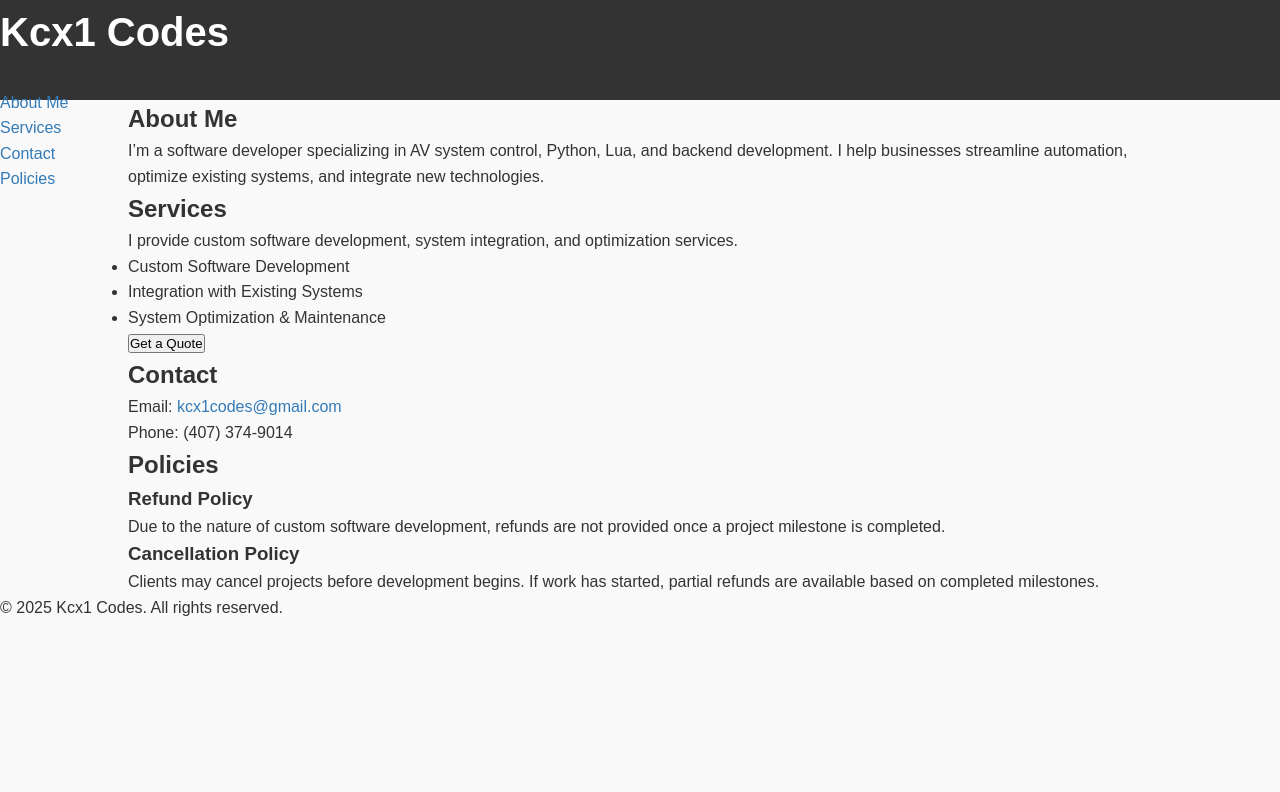
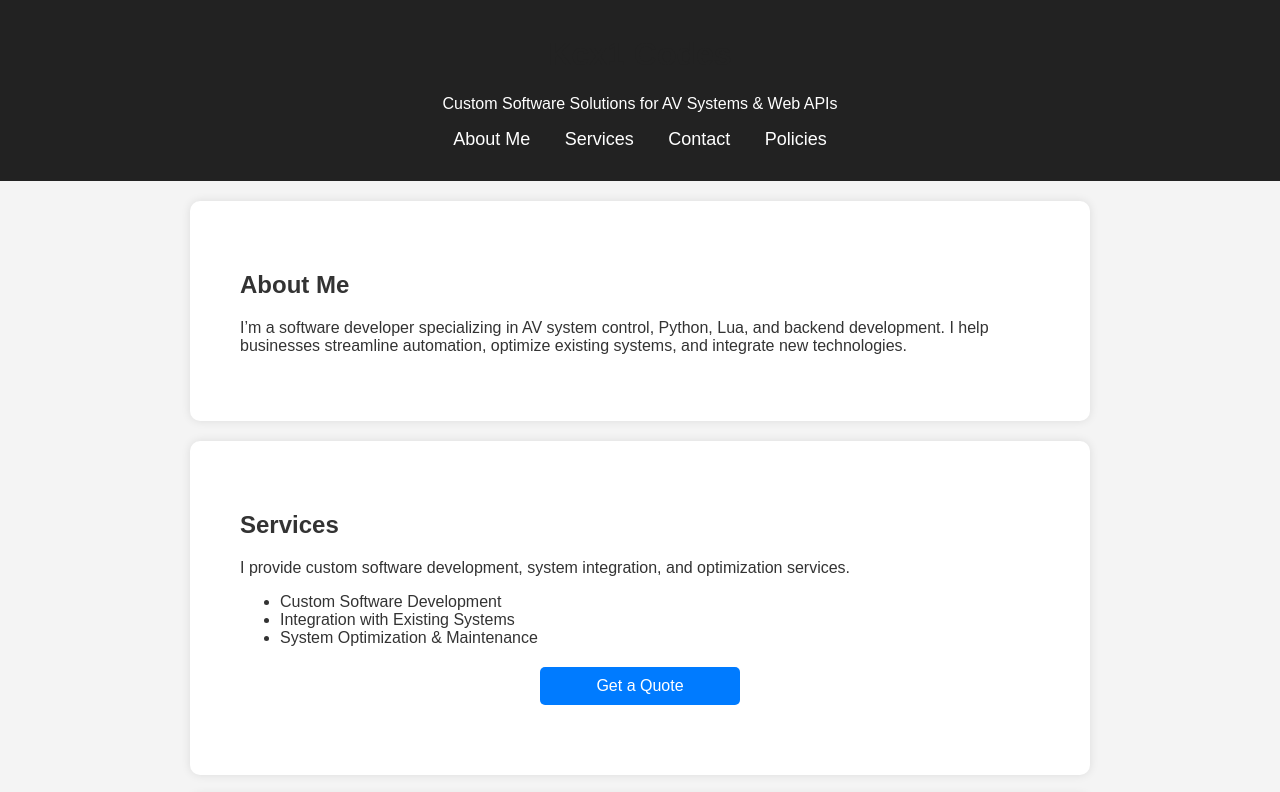
Before and after one commit to kcx1/kcx1.github.io, a plain HTML site: page index.html in a window 1280 px wide. Shown: the top 792 px of the page. Drawn offline with nearby package versions, Linux system fonts and the light colour scheme.

Commit message:
Update style.css

```diff
--- a/style.css
+++ b/style.css
@@ -1,85 +1,76 @@
-/* Global Styles */
-
-* {
-    box-sizing: border-box;
+/* General Styles */
+body {
+    font-family: Arial, sans-serif;
     margin: 0;
     padding: 0;
+    background-color: #f4f4f4;
+    color: #333;
 }
 
-body {
-    font-family: Arial, sans-serif;
-    line-height: 1.6;
-    color: #333;
-    background-color: #f9f9f9;
-}
-
-a {
-    text-decoration: none;
-    color: #337ab7;
-}
-
-a:hover {
-    color: #23527c;
-}
-
-/* Header Styles */
-
+/* Header & Navigation */
 header {
-    position: relative;
-    background-color: #333;
-    height: 100px;
+    background: #222;
+    color: white;
+    padding: 15px 0;
+    text-align: center;
 }
 
 nav ul {
     list-style: none;
+    padding: 0;
 }
 
-#nav-list {
-    float: left;
-    padding-left: 10%;
+nav ul li {
+    display: inline;
+    margin: 0 15px;
 }
 
-.nav-item {
-    display: inline-block;
-    margin-right: 20px;
+nav ul li a {
+    color: white;
+    text-decoration: none;
+    font-size: 18px;
 }
 
-.nav-link {
-    color: white;
-}
-
-a.nav-link:hover,
-a.nav-link:focus {
+nav ul li a:hover {
     text-decoration: underline;
 }
 
-/* Main Content Styles */
-
-main {
-    max-width: 80%;
-    margin-left: auto;
-    margin-right: auto;
+/* Sections */
+section {
+    padding: 50px;
+    max-width: 800px;
+    margin: 20px auto;
+    background: white;
+    border-radius: 10px;
+    box-shadow: 0 0 10px rgba(0, 0, 0, 0.1);
 }
 
-.container {
-    padding-top: 10%;
+h1 {
+    text-align: center;
+    color: #222;
 }
 
-header h1 {
-    font-size: 2.5rem;
-    color: #fff;
-    line-height: 1.6;
+button {
+    display: block;
+    width: 200px;
+    margin: 20px auto;
+    padding: 10px;
+    background: #007BFF;
+    color: white;
+    border: none;
+    border-radius: 5px;
+    cursor: pointer;
+    font-size: 16px;
 }
 
-/* Responsive Design */
+button:hover {
+    background: #0056b3;
+}
 
-@media only screen and (max-width: 480px) {
-    #nav-list {
-        float: none;
-        padding-left: 10%;
-    }
-
-    .container {
-        margin-top: 0;
-    }
+/* Footer */
+footer {
+    text-align: center;
+    padding: 20px;
+    background: #222;
+    color: white;
 }
```
